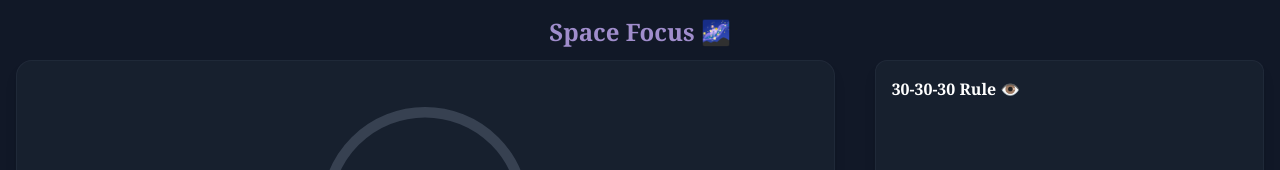
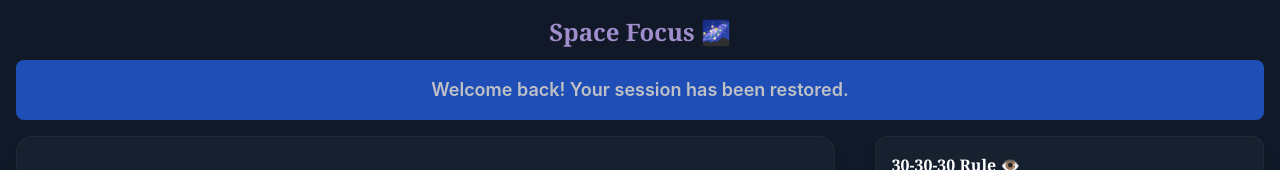
Before and after one commit to AbhinavXDayal/Timer, a React (Create React App) app in the folder study-tracker/: page / in a window 1280 px wide. Shown: the top 170 px of the page. Built offline with nearby package versions, Linux system fonts and the light colour scheme.

Commit message:
Update message here

```diff
--- a/study-tracker/src/App.tsx
+++ b/study-tracker/src/App.tsx
@@ -67,6 +67,7 @@ const App: React.FC = () => {
   const [eyeRuleTimer, setEyeRuleTimer] = useState(30 * 60 * 1000); // 30 minutes in milliseconds
   const [eyeRuleActive, setEyeRuleActive] = useState(false);
   const [currentVideoId, setCurrentVideoId] = useState('wmLGG5DYDWQ'); // Default video ID
+  const [showRefreshMessage, setShowRefreshMessage] = useState(false);
 
   const timerRef = useRef<NodeJS.Timeout | null>(null);
   const breakIntervalRef = useRef<NodeJS.Timeout | null>(null);
@@ -234,6 +235,16 @@ const App: React.FC = () => {
       setEyeRuleActive(JSON.parse(savedEyeRuleActive));
     }
   }, []); // Removed dependencies to avoid circular references
+
+  // Show refresh message for 1 minute on page load
+  useEffect(() => {
+    setShowRefreshMessage(true);
+    const timer = setTimeout(() => {
+      setShowRefreshMessage(false);
+    }, 60 * 1000); // 1 minute
+
+    return () => clearTimeout(timer);
+  }, []);
 
   // Initialize YouTube player for Chill Music
   useEffect(() => {
@@ -676,6 +687,13 @@ const App: React.FC = () => {
           Space Focus 🌌
         </h1>
 
+        {/* Refresh Message */}
+        {showRefreshMessage && (
+          <div className="bg-blue-600 text-white p-4 rounded-lg mb-4 text-center animate-pulse">
+            <p className="text-lg font-semibold">Welcome back! Your session has been restored.</p>
+          </div>
+        )}
+
                  <div className="grid grid-cols-1 lg:grid-cols-3 gap-y-6 gap-x-10 h-full items-stretch min-h-[calc(100vh-6.25rem)]">
           {/* Main Timer Section */}
           <div className="lg:col-span-2 flex flex-col h-full">
```
